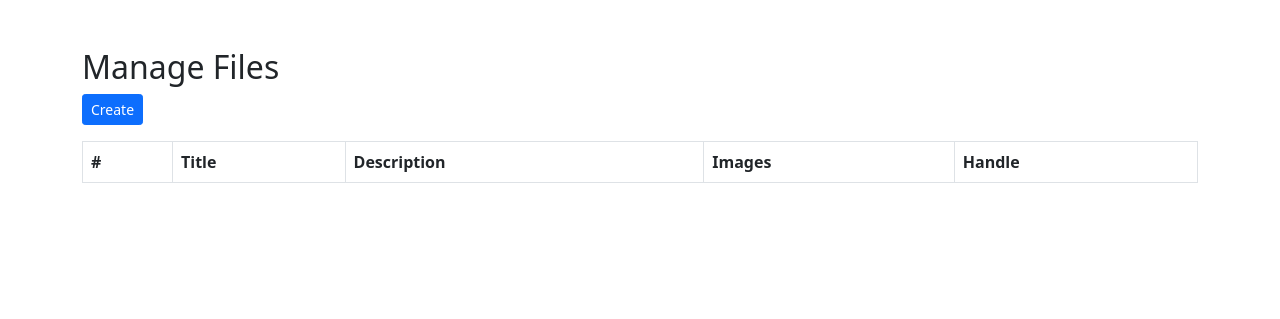
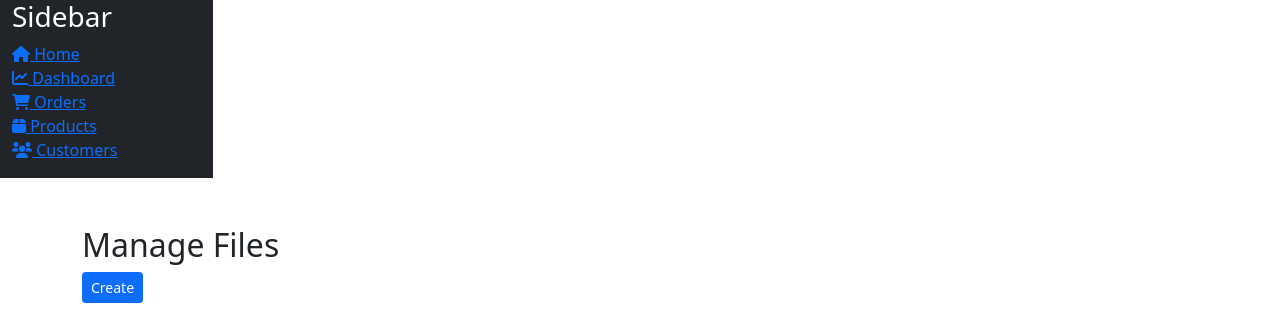
Before and after one commit to JungPrajal/php-crud, a PHP site: page /files/index.php in a window 1280 px wide. Shown: the top 319 px of the page. Run offline with PHP 8.4, Linux system fonts and the light colour scheme; data that the repository does not hold is empty.

Commit message:
Add Files Edit files

```diff
--- a/files/index.php
+++ b/files/index.php
@@ -1,4 +1,6 @@
 <?php require('../includes/header.php'); ?>
+<?php require('../includes/sidebar.php'); ?>
+<?php require('../includes/footer.php'); ?>
 
 <section>
     <div class="container py-5">
--- a/includes/sidebar.php
+++ b/includes/sidebar.php
@@ -0,0 +1,32 @@
+<link rel="stylesheet" href="sidebar.css">
+<section>
+    <div class="container-fluid">
+        <div class="row">
+            <nav id="sidebar" class="col-md-3 col-lg-2 d-md-block bg-dark text-white">
+                <div class="sidebar-header">
+                    <h3>Sidebar</h3>
+                </div>
+
+                <ul class="list-unstyled components">
+                    <li class="active">
+                        <a href="index.php"><i class="fas fa-home"></i> Home</a>
+                    </li>
+                    <li>
+                        <a href="dashboard.php"><i class="fas fa-chart-line"></i> Dashboard</a>
+                    </li>
+                    <li>
+                        <a href="orders.php"><i class="fas fa-shopping-cart"></i> Orders</a>
+                    </li>
+                    <li>
+                        <a href="products.php"><i class="fas fa-box"></i> Products</a>
+                    </li>
+                    <li>
+                        <a href="customers.php"><i class="fas fa-users"></i> Customers</a>
+                    </li>
+                </ul>
+            </nav>
+
+
+        </div>
+    </div>
+</section>
```
Also changed, not shown: assets/sidebar.css (added, +62 -0 lines).
